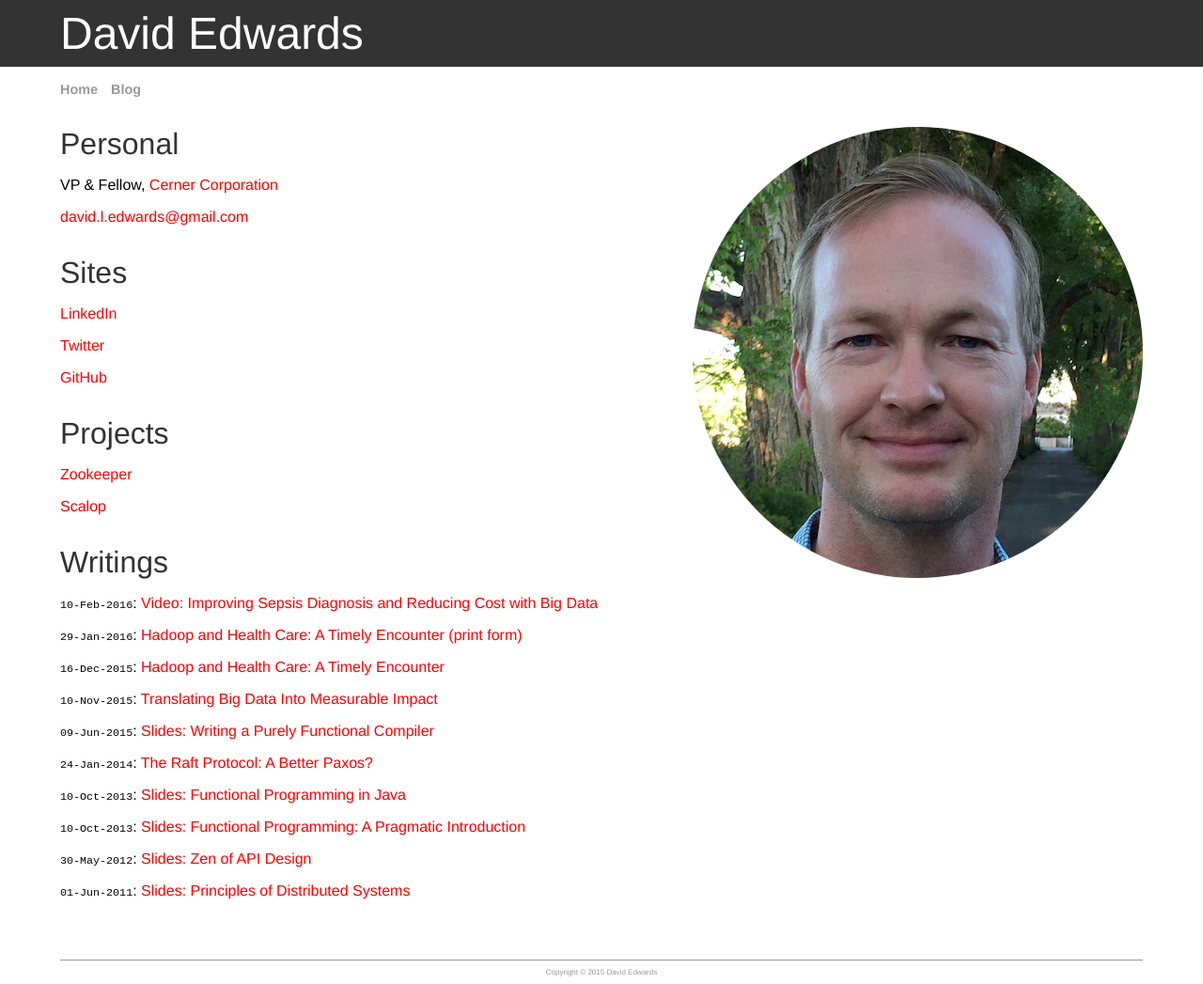
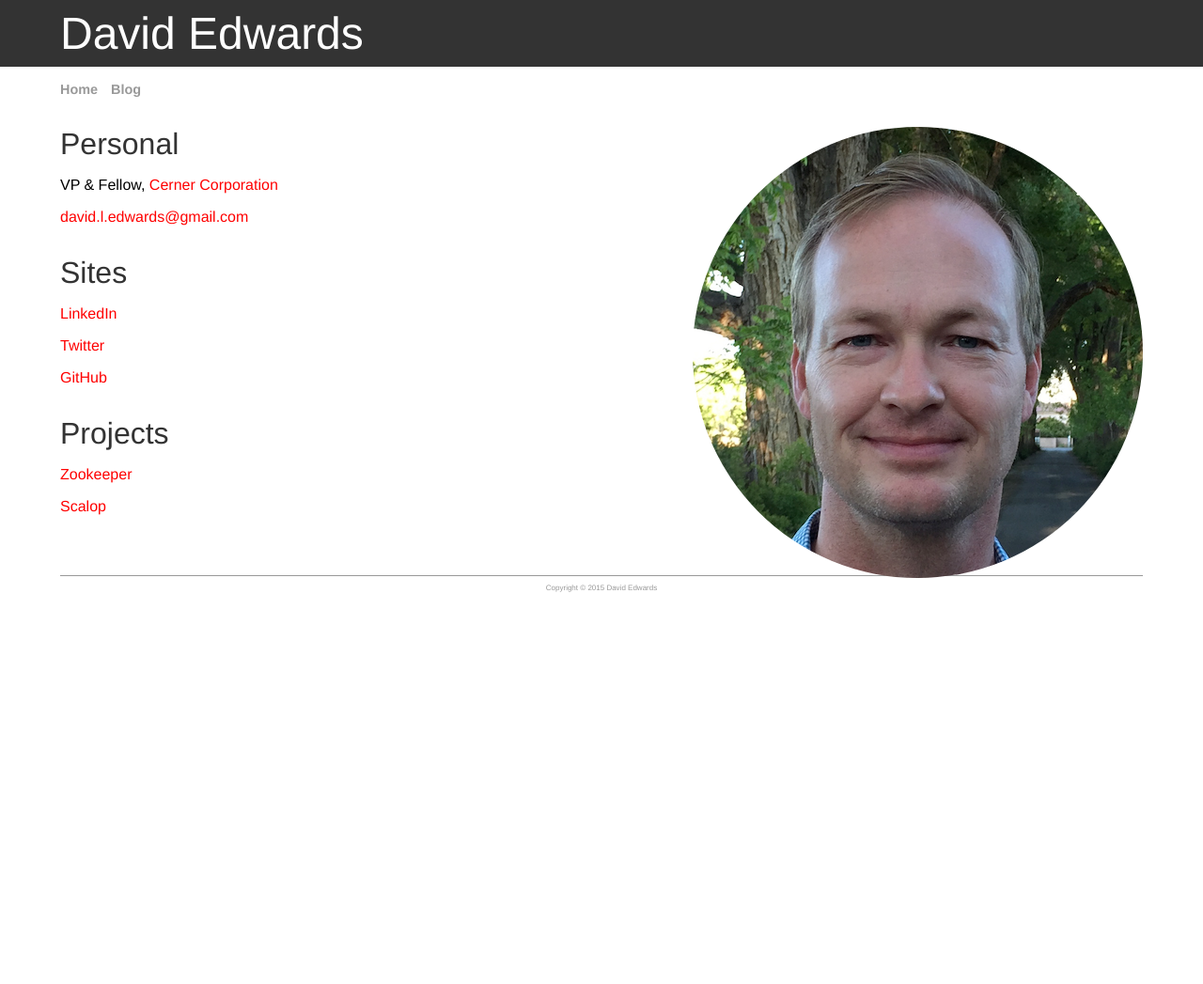
Before and after one commit to davidledwards/davidledwards.github.io, a Jekyll site: the page built from index.html, in a window 1280 px wide. Shown: the whole page at 94% size. Built offline with Jekyll 4.4.1, drawn with Linux system fonts in a browser that asks for light colours; after the commit the page ends 900 px from its top, so only the background shows below that.

Commit message:
remove writings from main page

```diff
--- a/css/main.css
+++ b/css/main.css
@@ -82,11 +82,6 @@ a {
   float: right;
 }
 
-#date {
-  font-family: Monospace;
-  font-size: 0.9em;
-}
-
 ul.posts {
   margin: 0;
   padding: 0;
--- a/index.html
+++ b/index.html
@@ -13,64 +13,3 @@ title: David Edwards
 <h2>Projects</h2>
 <p><a href="http://www.loopfor.com/zookeeper/">Zookeeper</a></p>
 <p><a href="http://www.loopfor.com/scalop/">Scalop</a></p>
-<h2>Writings</h2>
-<p>
-  <span id="date">10-Feb-2016</span>:
-  <a href="https://www.youtube.com/watch?v=qoFWrODFvlY">
-    Video: Improving Sepsis Diagnosis and Reducing Cost with Big Data
-  </a>
-</p>
-<p>
-  <span id="date">29-Jan-2016</span>:
-  <a href="https://dl.dropboxusercontent.com/u/6310959/cio-magazine-article-large.pdf">
-    Hadoop and Health Care: A Timely Encounter (print form)
-  </a>
-</p>
-<p>
-  <span id="date">16-Dec-2015</span>:
-  <a href="http://opensource.cioreview.com/cxoinsight/hadoop-and-health-care-a-timely-encounter-nid-11843-cid-92.html">
-    Hadoop and Health Care: A Timely Encounter
-  </a>
-</p>
-<p>
-  <span id="date">10-Nov-2015</span>:
-  <a href="https://blogs.cerner.com/blog/Translating_Big_Data_Into_Measurable_Impact">
-    Translating Big Data Into Measurable Impact
-  </a>
-</p>
-<p>
-  <span id="date">09-Jun-2015</span>:
-  <a href="https://dl.dropboxusercontent.com/u/6310959/writing-purely-functional-compiler.pdf">
-    Slides: Writing a Purely Functional Compiler
-  </a>
-</p>
-<p>
-  <span id="date">24-Jan-2014</span>:
-  <a href="http://engineering.cerner.com/2014/01/the-raft-protocol-a-better-paxos/">
-    The Raft Protocol: A Better Paxos?
-  </a>
-</p>
-<p>
-  <span id="date">10-Oct-2013</span>:
-  <a href="https://dl.dropboxusercontent.com/u/6310959/fn-prog-java.pdf">
-    Slides: Functional Programming in Java
-  </a>
-</p>
-<p>
-  <span id="date">10-Oct-2013</span>:
-  <a href="https://dl.dropboxusercontent.com/u/6310959/fn-prog-intro.pdf">
-    Slides: Functional Programming: A Pragmatic Introduction
-  </a>
-</p>
-<p>
-  <span id="date">30-May-2012</span>:
-  <a href="https://dl.dropboxusercontent.com/u/6310959/zen-of-api-design.pdf">
-    Slides: Zen of API Design
-  </a>
-</p>
-<p>
-  <span id="date">01-Jun-2011</span>:
-  <a href="https://dl.dropboxusercontent.com/u/6310959/principles-of-distributed-systems.pdf">
-    Slides: Principles of Distributed Systems
-  </a>
-</p>
```
